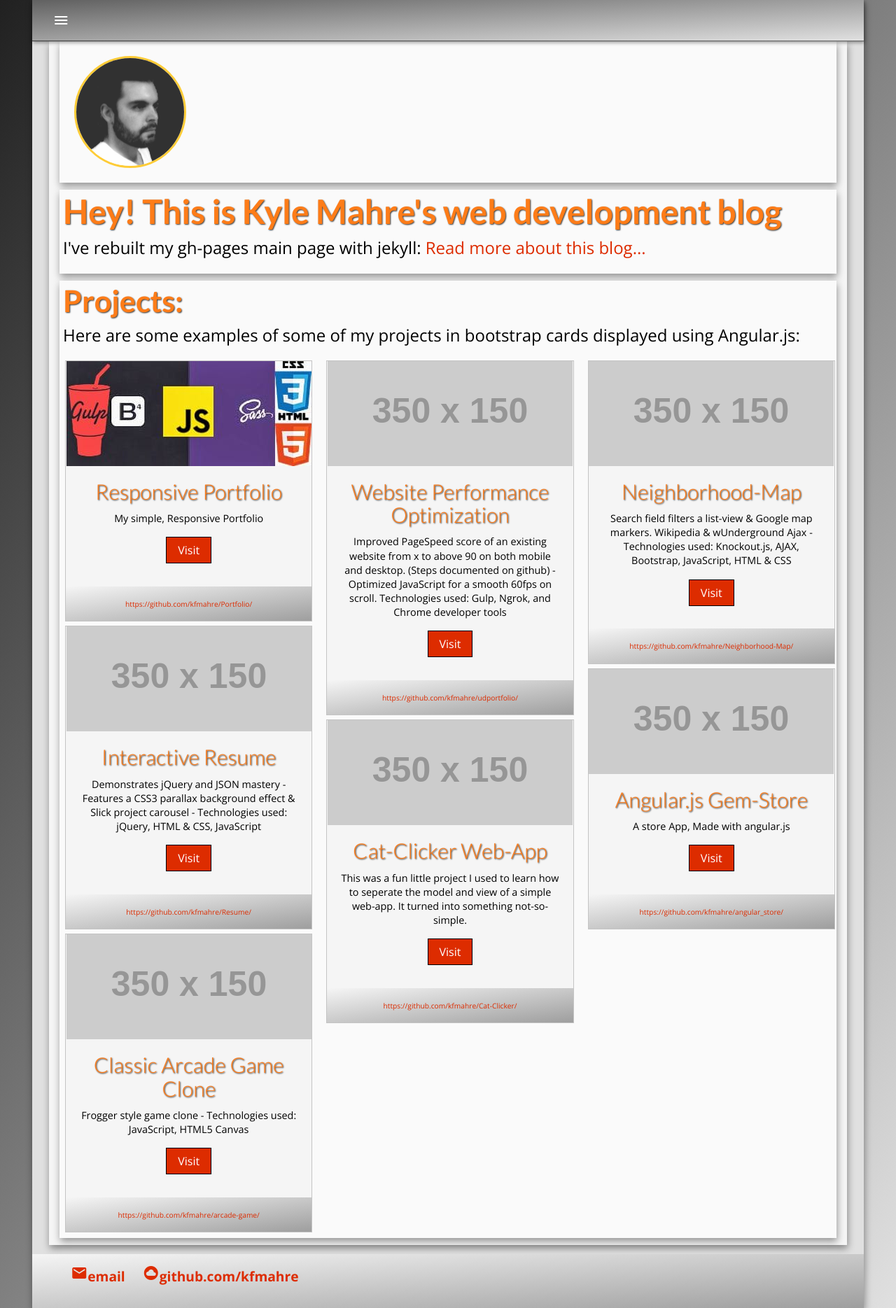
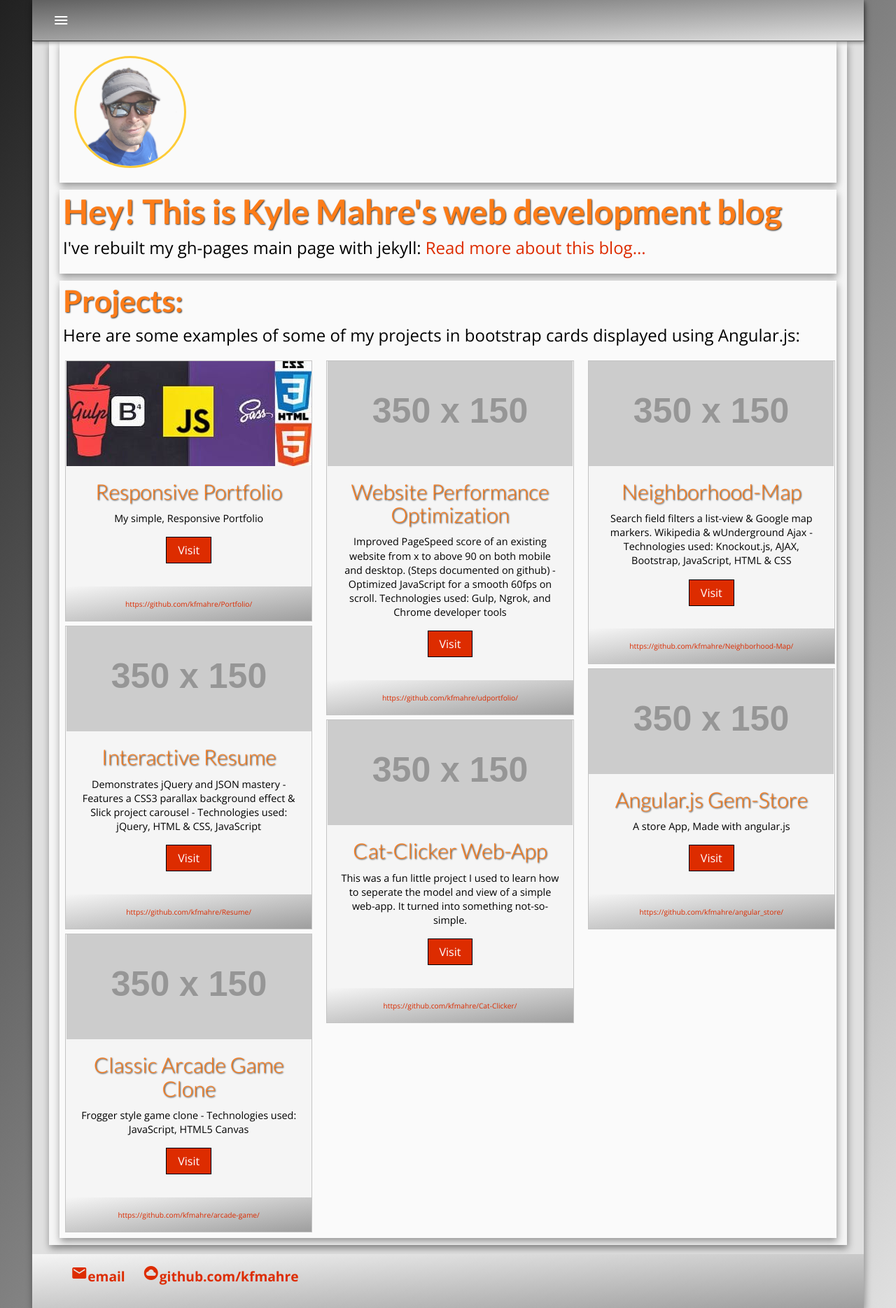
Before and after one commit to kfmahre/kfmahre.github.io, a Jekyll site: the page built from index.html, in a window 1280 px wide. Shown: the whole page at 70% size. Built offline with Jekyll 4.4.1, drawn with Linux system fonts in a browser that asks for light colours.

Commit message:
changed my picture

```diff
--- a/index.html
+++ b/index.html
@@ -4,7 +4,7 @@ title: Kyle Mahre, Web Developer
 ---
   <div>
     <div class="container my-pictureDiv">
-      <img class="my-picture img-responsive" src="old500X.jpg" alt="my picture">
+      <img class="my-picture img-responsive" src="running500.png" alt="my picture">
     </div>
 
     <div class="blurb">
```
Also changed, not shown: running.png (added), running500.png (added).
